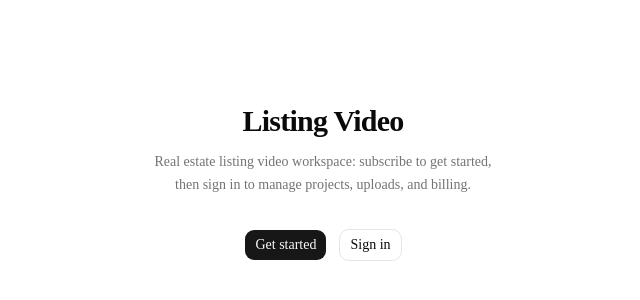
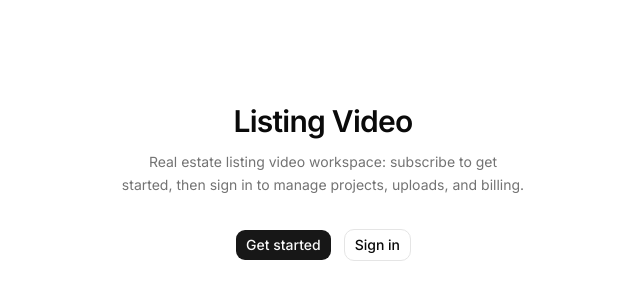
Before and after one commit to jdownie0/re-tool, a Next.js app: page / in a window 1280 px wide. Shown: the part 218-518 px from the top of the page, without its empty margins (317-957 px from the left). Built offline with nearby package versions, Linux system fonts and the light colour scheme.

Commit message:
feat(ui): Add new app fonts

```diff
--- a/src/app/globals.css
+++ b/src/app/globals.css
@@ -7,9 +7,9 @@
 @theme inline {
   --color-background: var(--background);
   --color-foreground: var(--foreground);
-  --font-sans: var(--font-sans);
+  --font-sans: var(--font-inter);
   --font-mono: var(--font-geist-mono);
-  --font-heading: var(--font-sans);
+  --font-heading: var(--font-dm-sans);
   --color-sidebar-ring: var(--sidebar-ring);
   --color-sidebar-border: var(--sidebar-border);
   --color-sidebar-accent-foreground: var(--sidebar-accent-foreground);
--- a/src/app/layout.tsx
+++ b/src/app/layout.tsx
@@ -1,16 +1,24 @@
 import type { Metadata } from "next";
-import { Geist, Geist_Mono } from "next/font/google";
+import { DM_Sans, Geist_Mono, Inter } from "next/font/google";
 import { TooltipProvider } from "@/components/ui/tooltip";
 import "./globals.css";
 
-const geistSans = Geist({
-  variable: "--font-geist-sans",
+const inter = Inter({
+  variable: "--font-inter",
   subsets: ["latin"],
+  display: "swap",
 });
 
 const geistMono = Geist_Mono({
   variable: "--font-geist-mono",
   subsets: ["latin"],
+});
+
+const dmSans = DM_Sans({
+  subsets: ["latin"],
+  weight: ["500", "600", "700"],
+  variable: "--font-dm-sans",
+  display: "swap",
 });
 
 export const metadata: Metadata = {
@@ -26,7 +34,7 @@
   return (
     <html
       lang="en"
-      className={`${geistSans.variable} ${geistMono.variable} h-full antialiased`}
+      className={`${inter.variable} ${geistMono.variable} ${dmSans.variable} h-full antialiased`}
     >
       <body className="bg-background text-foreground min-h-full flex flex-col">
         <TooltipProvider>{children}</TooltipProvider>
```
